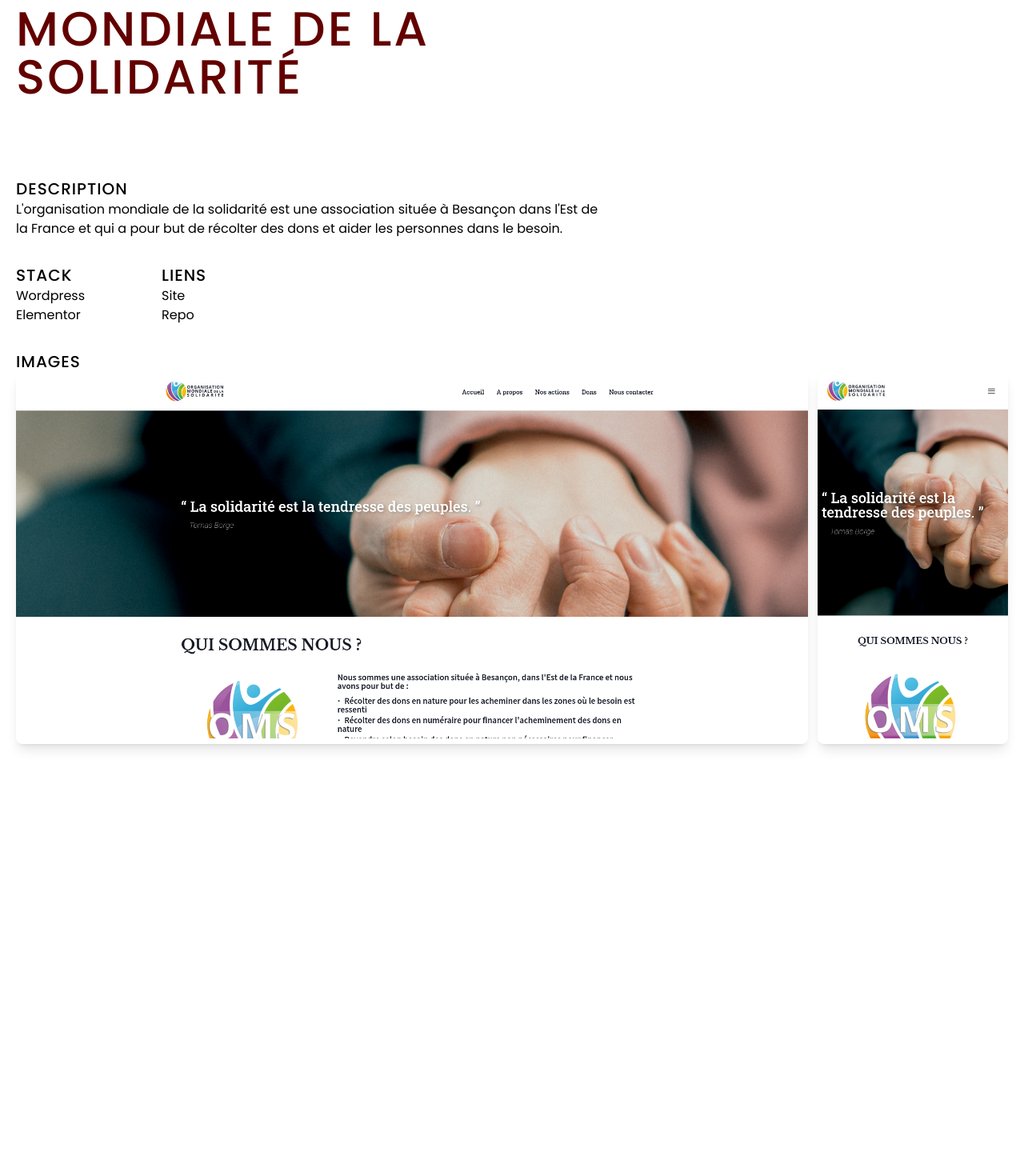
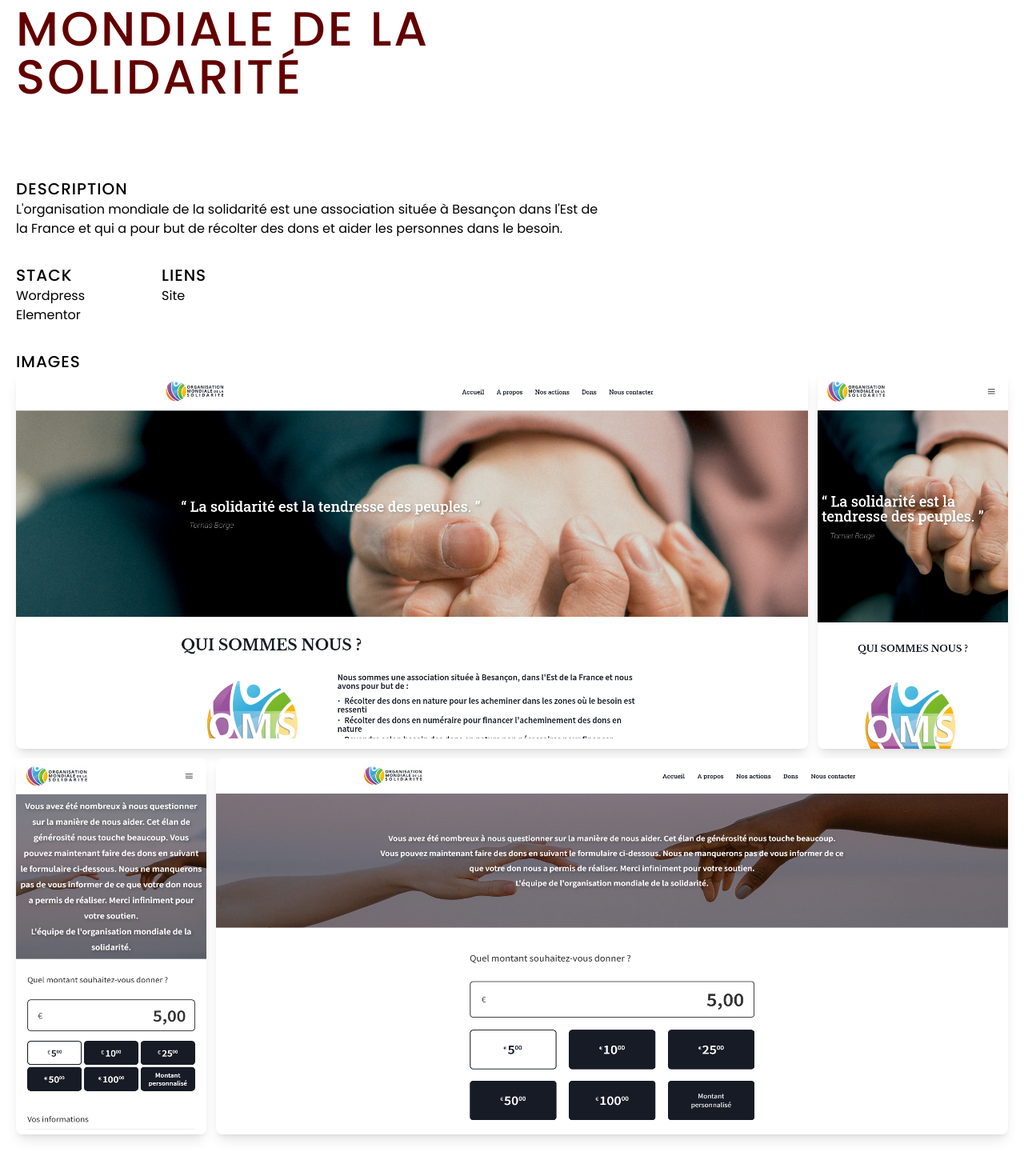
Before and after one commit to rkessal/portfolio-v1, a Next.js app: page /oms in a window 1280 px wide. Shown: the part 86-1536 px from the top of the page at 80% size. Before the commit the page ends 1048 px from the top, so only its background shows below. Built offline with nearby package versions, Linux system fonts and the light colour scheme.

Commit message:
add image grid + fullscreen zoom

```diff
--- a/pages/oms.js
+++ b/pages/oms.js
@@ -1,9 +1,17 @@
 import Head from "next/head";
 import Image from "next/image";
 import Link from "next/link";
+import { useState } from "react";
 import Main from "../layouts/main";
 import Section from "../layouts/section";
+import Zoom from "react-medium-image-zoom";
+import "react-medium-image-zoom/dist/styles.css";
+
 export default function Oms() {
+  const [fullscreen, setFullScreen] = useState(false);
+
+  function disableScroll() {}
+
   return (
     <>
       <Head>
@@ -17,6 +25,13 @@ export default function Oms() {
       </Head>
       <Main>
         <Section>
+          <div
+            className={
+              fullscreen
+                ? "fixed top-0 right-0 bottom-0 left-0 bg-gray-700 opacity-50 z-20"
+                : "hidden"
+            }
+          />
           <h1 className="uppercase tracking-wider text-4xl text-redMain font-medium mb-24 lg:w-2/3 lg:text-6xl">
             Organisation mondiale de la solidarité
           </h1>
@@ -44,11 +59,8 @@ export default function Oms() {
                 <h3 className="text-xl font-medium uppercase tracking-wider">
                   Liens
                 </h3>
-                <Link href="#">
+                <Link href="http://organisationmondialedelasolidarite.com/">
                   <a>Site</a>
-                </Link>
-                <Link href="#">
-                  <a>Repo</a>
                 </Link>
               </div>
             </div>
@@ -56,22 +68,46 @@ export default function Oms() {
               <h3 className="text-xl font-medium uppercase tracking-wider">
                 Images
               </h3>
-              <div className="flex flex-col items-center space-x-3 justify-evenly md:flex-row">
-                <div className="rounded-lg shadow-lg overflow-hidden">
+              <div className="flex flex-col grid-cols-5 auto-rows-min space-y-3 md:gap-3 md:space-y-0 md:grid ">
+                <div className="rounded-lg shadow-lg overflow-hidden w-full md:col-span-4 ">
+                  <Zoom>
                     <Image
                       src="/oms.png"
+                      layout="responsive"
                       width={1920}
                       height={887}
-                    objectFit="contain"
                     />
+                  </Zoom>
                 </div>
-                <div className="rounded-lg shadow-lg  overflow-hidden">
+                <div className="rounded-lg shadow-lg overflow-hidden w-full md:col-span-1">
+                  <Zoom>
                     <Image
                       src="/oms-mobile.png"
-                    width={462}
+                      layout="responsive"
+                      width={450}
                       height={887}
-                    objectFit="contain"
                     />
+                  </Zoom>
+                </div>
+                <div className="rounded-lg shadow-lg overflow-hidden w-full md:col-span-4 md:order-2">
+                  <Zoom>
+                    <Image
+                      src="/oms-2.png"
+                      layout="responsive"
+                      width={1920}
+                      height={887}
+                    />
+                  </Zoom>
+                </div>
+                <div className="rounded-lg shadow-lg overflow-hidden w-full md:col-span-1">
+                  <Zoom>
+                    <Image
+                      src="/oms-2-mobile.png"
+                      layout="responsive"
+                      width={450}
+                      height={887}
+                    />
+                  </Zoom>
                 </div>
               </div>
             </div>
```
Also changed, not shown: public/oms-2-mobile.png (added), public/oms-2.png (added). Lines whose indentation alone changed are shown as unchanged.
